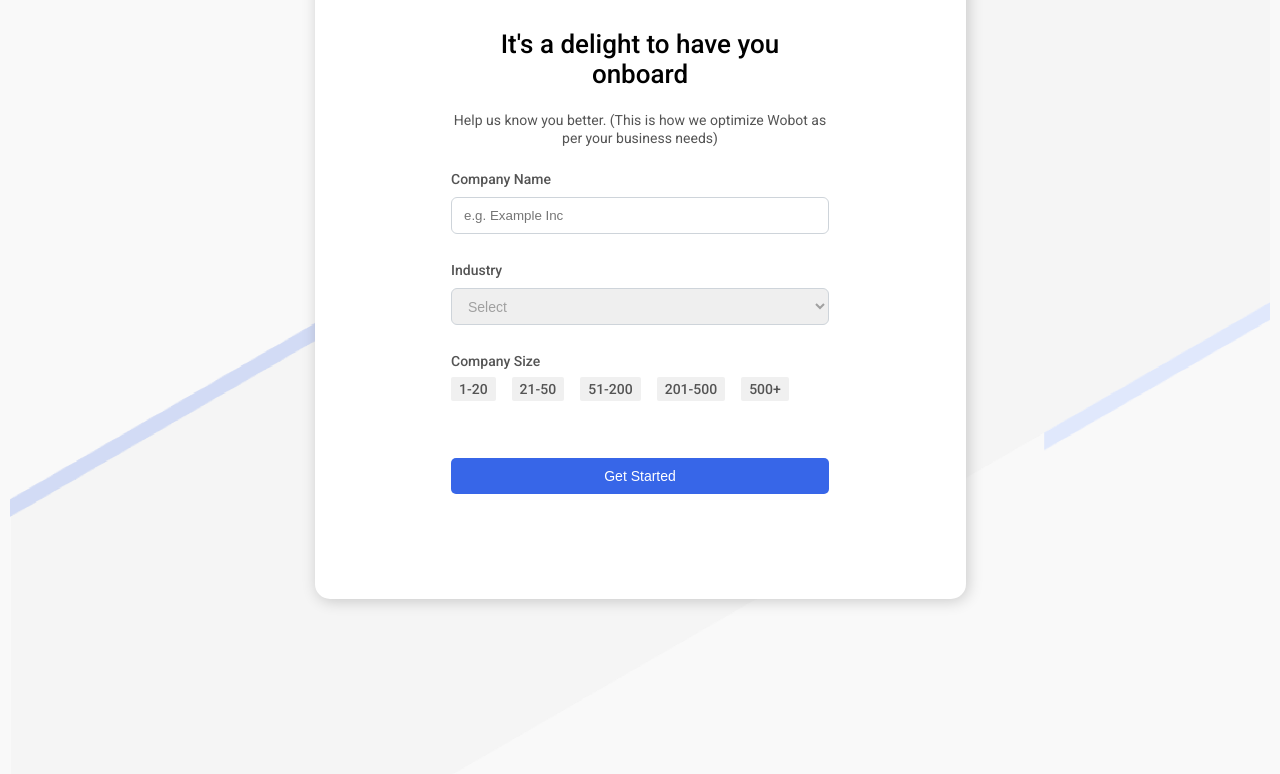
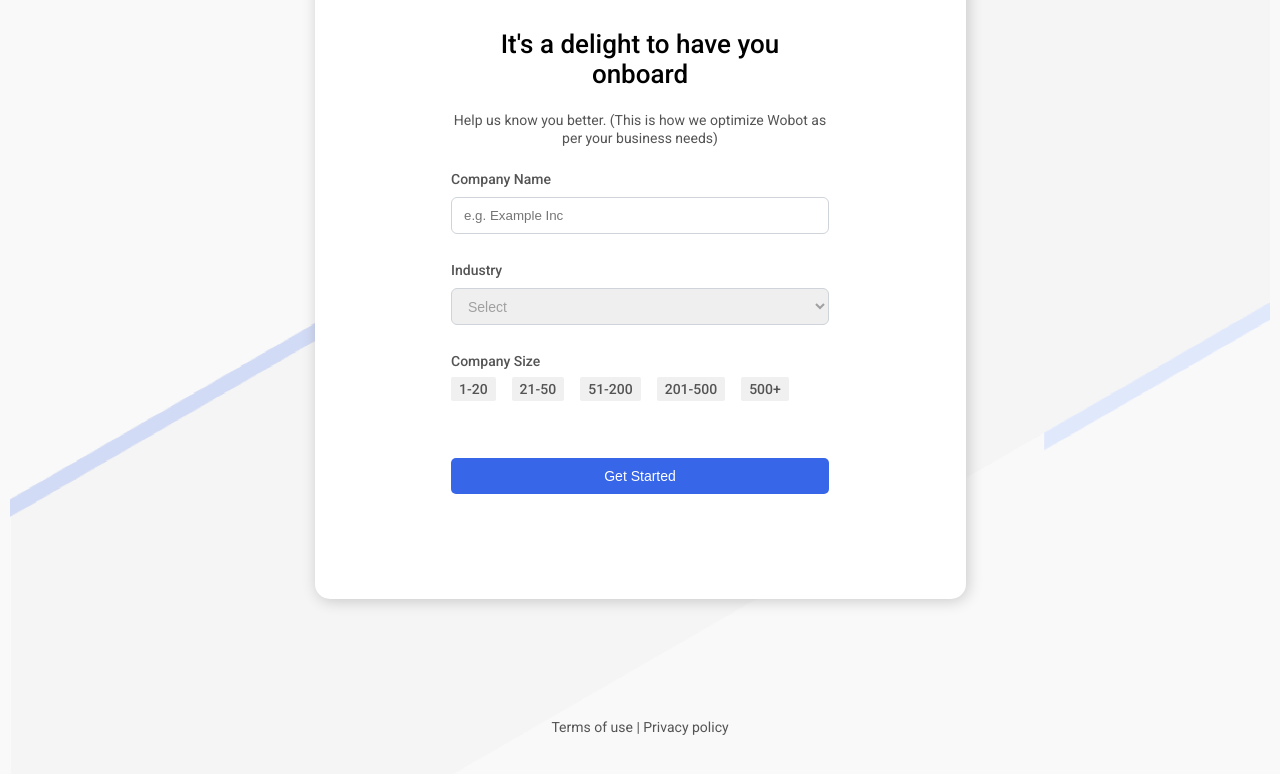
Before and after one commit to mdshahriurahmed/front-end-assignment, a plain HTML site: page index.html in a window 1280 px wide. Shown: the part 208-982 px from the top of the page. Drawn offline with Linux system fonts and the light colour scheme.

Commit message:
Task finished

```diff
--- a/index.html
+++ b/index.html
@@ -59,7 +59,11 @@
             </div>
             <!-- form section end -->
         </main>
-        <footer></footer>
+        <!-- footer started -->
+        <footer>
+            <p>Terms of use | Privacy policy </p>
+        </footer>
+        <!-- footer end -->
     </section>
 </body>
 
--- a/style.css
+++ b/style.css
@@ -18,6 +18,7 @@ body {
     padding: 60px;
 }
 
+/* forms style started */
 .form-main {
     width: 469px;
     height: 611px;
@@ -126,3 +127,15 @@ input[type="submit"] {
     margin-bottom: 10px;
     display: block;
 }
+
+/* forms style end */
+
+/* footer style started */
+footer p {
+    font-size: 14px;
+    color: #545454;
+    text-align: center;
+    margin-top: 120px;
+}
+
+/* footer style end */
```
